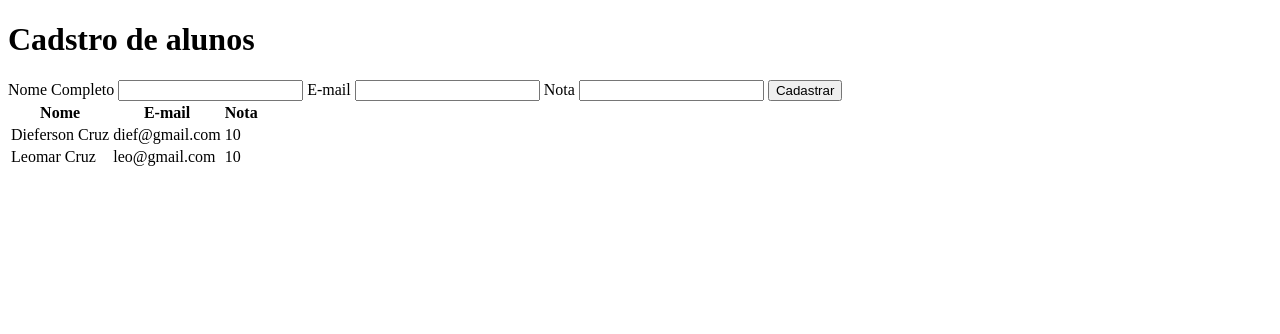
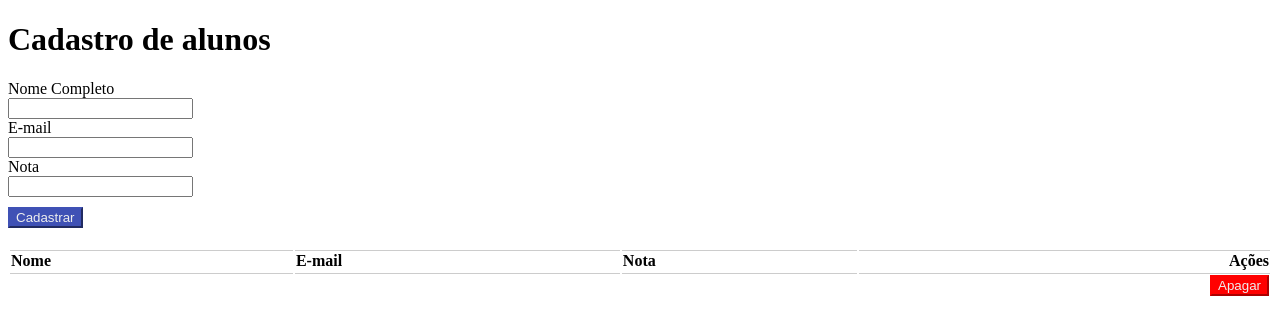
Before and after one commit to diefersoncruz/a180, a plain HTML site: page web-base/index.html in a window 1280 px wide. Both pictures are taken after a click on the button "Cadastrar". Drawn offline with Linux system fonts and the light colour scheme.

Commit message:
Commitando

```diff
--- a/web-base/index.html
+++ b/web-base/index.html
@@ -8,38 +8,37 @@
 
 <body>
     <div id="app">
-        <h1> Cadstro de alunos</h1>
+        <h1> Cadastro de alunos</h1>
 
         <form>
             <label for="nomeCompleto">Nome Completo</label>
-            <input type="text" name="nomeCompleto" id="nome">
+            <input type="text" name="nomeCompleto" id="nome" v-model="form.nome">
 
             <label for="email">E-mail</label>
-            <input type="text" name="email" id="email">
+            <input type="text" name="email" id="email" v-model="form.email">
 
             <label for="nota">Nota</label>
-            <input type="text" name="nota" id="nota">
+            <input type="text" name="nota" id="nota" v-model="form.nota">
 
-            <input type="button" name="btnCadastrar" id="btnCadastrar" value="Cadastrar">
+            <input type="button" name="btnCadastrar" id="btnCadastrar" value="Cadastrar" @click="adicionarAluno">
         </form>
 
         <div>
-            <table>
+            <table class="table">
                 <thead>
                     <th>Nome</th>
                     <th>E-mail</th>
                     <th>Nota</th>
+                    <th>Ações</th>
                 </thead>
                 <tbody>
-                    <tr>
-                        <td>Dieferson Cruz</td>
-                        <td>dief@gmail.com</td>
-                        <td>10</td>
-                    </tr>
-                    <tr>
-                        <td>Leomar Cruz</td>
-                        <td>leo@gmail.com</td>
-                        <td>10</td>
+                    <tr v-for="aluno in alunos">
+                        <td>{{aluno.nome}}</td>
+                        <td>{{aluno.email}}</td>
+                        <td>{{aluno.nota}}</td>
+                        <td>
+                            <button class="apagar" @click="apagarAluno(aluno)"> Apagar</button>
+                        </td>
                     </tr>
                 </tbody>
             </table>
@@ -49,8 +48,69 @@
     <script>
         var app =  new Vue({
             el: "#app"
+            ,data: {
+                form: {
+                    nome: '',
+                    email: '',
+                    nota: ''
+                },
+                alunos: []
+            }
+            , methods: {
+                limpaFormulario:  function(){
+                    this.form = {
+                    nome: '',
+                    email: '',
+                    nota: ''
+                    }
+                },
+
+                apagarAluno: function(aluno){
+                   var posicaoAluno = this.alunos.indexOf(aluno)
+                   this.alunos.splice(posicaoAluno,1)
+                },
+
+                adicionarAluno: function() {
+                    //console.log(this.form)
+                   this.alunos.push(this.form)
+                   this.limpaFormulario()
+                }
+            }
         })
     </script>
+
+    <style>
+        .table {
+            margin-top: 20px;
+            width: 100%;
+            text-align: left;
+
+        }
+        .table th, .table td{
+            border-top: 1px solid #ccc;
+        }
+
+        .table th:last-child, .table td:last-child {
+            text-align: right;
+        }
+
+        .apagar{
+            background-color: red;
+            border-color: red;
+            color: #eee;
+        }
+
+        input {
+            display: block;
+        }
+
+        input[type=button]{
+            margin-top: 10px;
+            background-color: #3F51B5;
+            border-color: #3F51B5;
+            color:  #eee;
+        }
+    </style>
 </body>
 
 </html>
```
